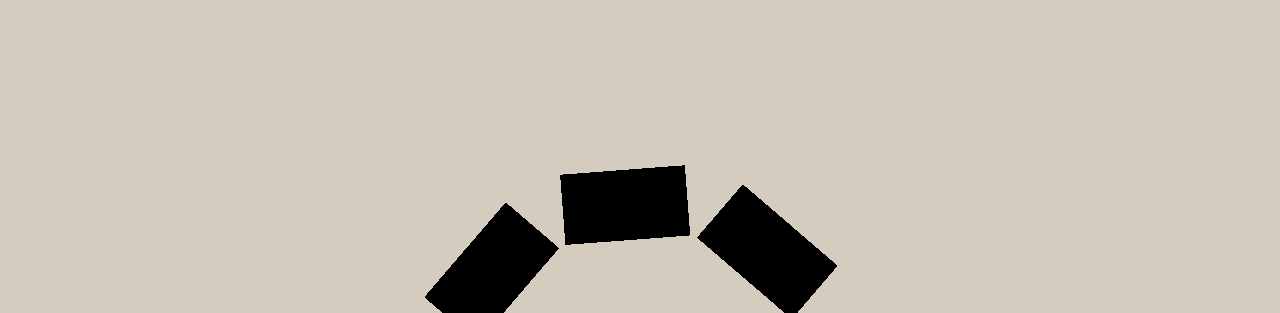
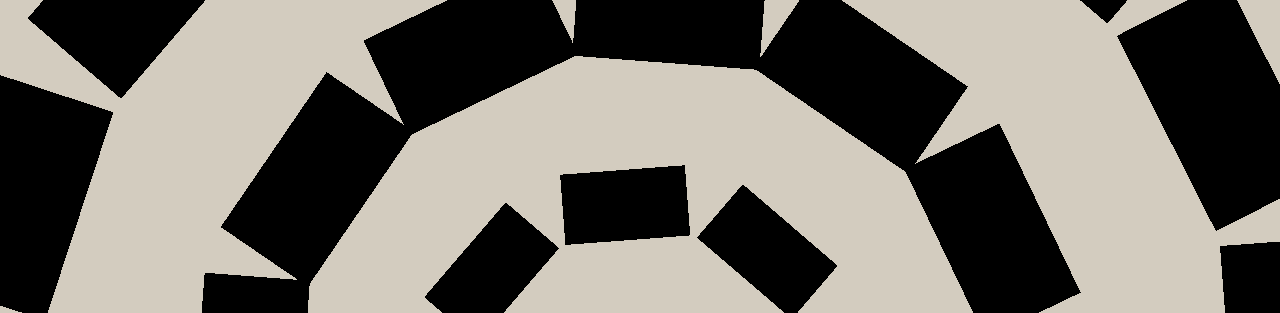
Before and after one commit to iamruletik/ruletik, a website built with Vite: page index.html in a window 1280 px wide. Shown: the top 313 px of the page. Built offline with nearby package versions, Linux system fonts and the light colour scheme; animation ran at ten frames a second; files whose address does not match are found by name; what tweakpane would draw is missing.

Commit message:
More Circles

```diff
--- a/ruletik.css
+++ b/ruletik.css
@@ -42,4 +42,5 @@ h1 {
     text-align: center;
     vertical-align: middle;
     align-self: center;
+    pointer-events: none;
 }
--- a/ruletik.js
+++ b/ruletik.js
@@ -56,40 +56,60 @@ videoTexture.colorSpace = THREE.SRGBColorSpace
 
 videoTexture.minFilter = THREE.NearestFilter
 
-const preloaderEye = {
+const preloaderEyes = {
     geometry: null,
     material: new THREE.MeshBasicMaterial( { map:videoTexture }),
-    count: 8,
-    spaceBetween: 0.75,
+    count: [
+        8, 12, 16
+    ],
+    spaceBetween: [
+        0.75, 1.5, 2.5
+    ],
     videoWidth: mapper(480),
-    videoHeight: mapper(270)
+    videoHeight: mapper(270),
+    videoScale: [
+        1, 1.5, 1.75
+    ]
 }
 
-const preloaderEyesArray = new THREE.Group()
+const preloaderEyesGroup = new THREE.Group()
+const eyesCirclesArray = [
+    new THREE.Group(),
+    new THREE.Group(),
+    new THREE.Group()
+]
 
-const angleDiff = 2 * Math.PI / preloaderEye.count
+//First Loop is Circle
+for (let c = 0; c < 3; c++) {
 
-for (let i = 0; i < preloaderEye.count; i++) {
+        const angleDiff = 2 * Math.PI / preloaderEyes.count[c]
 
-    preloaderEye.geometry = new THREE.PlaneGeometry(preloaderEye.videoWidth, preloaderEye.videoHeight)
+        //Second loop for eyes
+        for (let i = 0; i < preloaderEyes.count[c]; i++) {
 
-    let temp = new THREE.Mesh(
-        preloaderEye.geometry,
-        preloaderEye.material
-    )
+            preloaderEyes.geometry = new THREE.PlaneGeometry(preloaderEyes.videoWidth * preloaderEyes.videoScale[c], preloaderEyes.videoHeight * preloaderEyes.videoScale[c])
 
-    temp.position.x = Math.sin(angleDiff * i) * preloaderEye.spaceBetween
-    temp.position.y = Math.cos(angleDiff * i) * preloaderEye.spaceBetween
+            let temp = new THREE.Mesh(
+                preloaderEyes.geometry,
+                preloaderEyes.material
+            )
 
-    temp.rotateZ(-i*angleDiff)
+            temp.position.x = Math.sin(angleDiff * i) * preloaderEyes.spaceBetween[c]
+            temp.position.y = Math.cos(angleDiff * i) * preloaderEyes.spaceBetween[c]
+
+            temp.rotateZ(-i*angleDiff)
 
 
-    preloaderEyesArray.add(temp)
+            eyesCirclesArray[c].add(temp)
 
+        }
+
+        preloaderEyesGroup.add(eyesCirclesArray[c])
 }
 
+scene.add(preloaderEyesGroup)
 
-scene.add(preloaderEyesArray)
+
 
 //Camera Settings
 const camera = new THREE.PerspectiveCamera(75, sizes.width / sizes.height) // FOV vertical angle, aspect ratio with/height
@@ -123,7 +143,9 @@ const tick = () => {
 
     const elapsedTime = clock.getElapsedTime() //Built in function in seconds since start
 
-    preloaderEyesArray.rotation.z += 0.001
+    eyesCirclesArray[0].rotation.z += 0.001
+    eyesCirclesArray[1].rotation.z -= 0.001
+    eyesCirclesArray[2].rotation.z += 0.001
 
     camera.lookAt(new THREE.Vector3()) //Empty Vector3 method resul in 0 0 0  Vector, basically center of the scene
 
```
